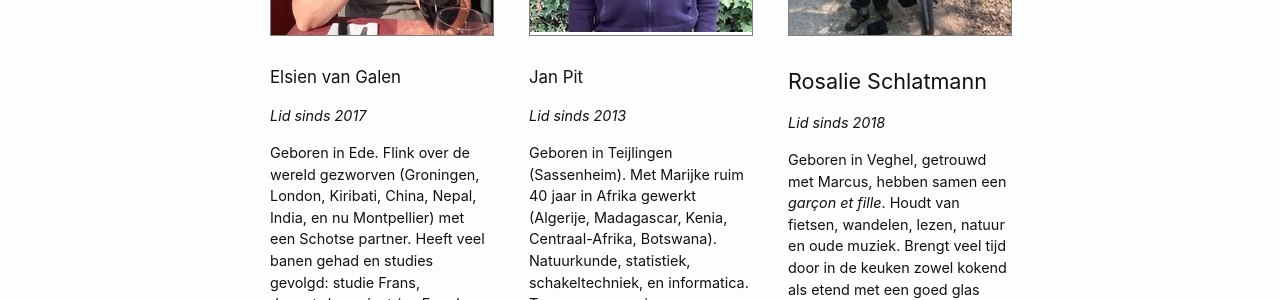
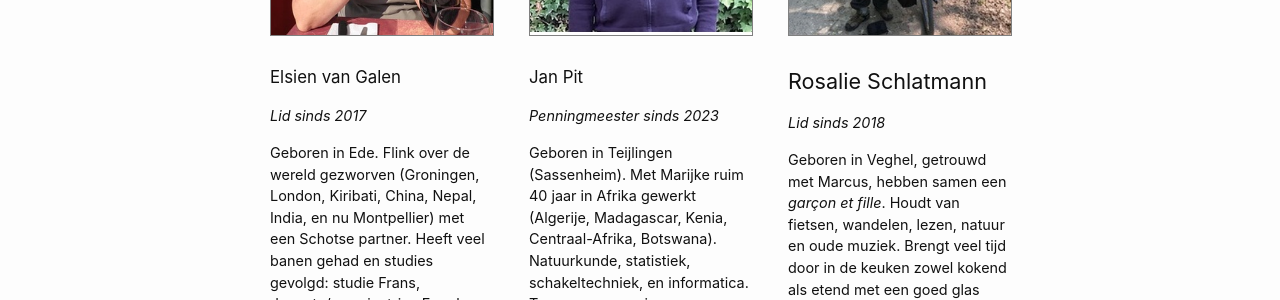
Before and after one commit to nederland34-fr/nederland34-fr.github.io, a Jekyll site: the page built from bestuur.md, in a window 1280 px wide. Shown: the part 1083-1383 px from the top of the page. Built offline with Jekyll 4.4.1, drawn with Linux system fonts in a browser that asks for light colours.

Commit message:
Update bestuur.md

```diff
--- a/bestuur.md
+++ b/bestuur.md
@@ -56,7 +56,7 @@ Geboren in Ede. Flink over de wereld gezworven (Groningen, London, Kiribati, Chi
 
 ### Jan Pit
 
-_Lid sinds 2013_
+_Penningmeester sinds 2023_
 
 Geboren in Teijlingen (Sassenheim). Met Marijke ruim 40 jaar in Afrika gewerkt (Algerije, Madagascar, Kenia, Centraal-Afrika, Botswana). Natuurkunde, statistiek, schakeltechniek, en informatica. Twee zonen en vier kleinkinderen. Sinds 2013 in Frankrijk (Lattes). Wandelt graag in de ruime omgeving. Computert veel, geïnteresseerd in genealogie. Geniet van het Franse leven in al zijn facetten.
 
```
